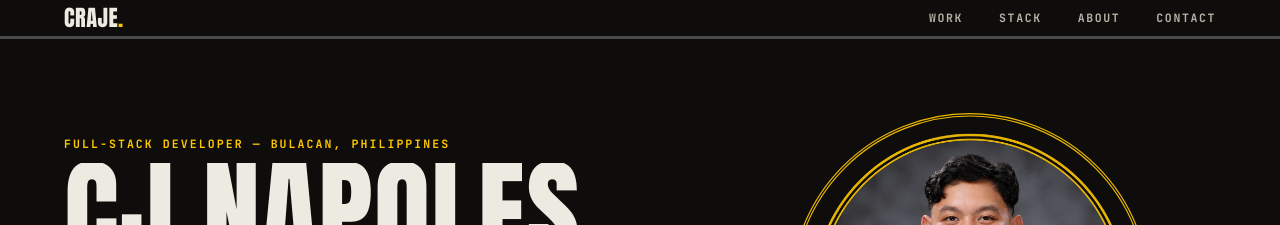
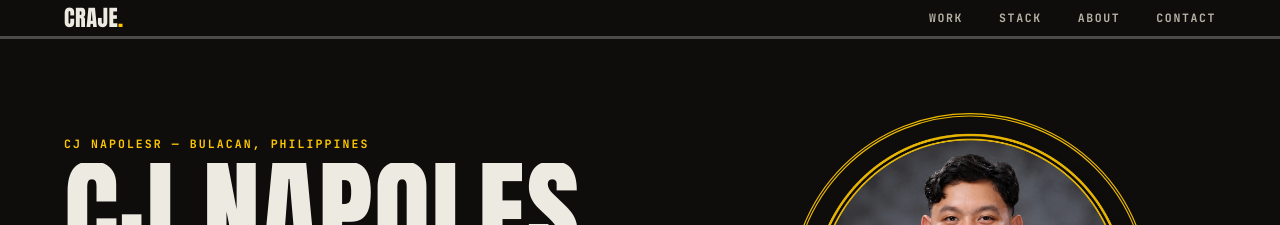
Before and after one commit to CrajeX/Portfolio, a React (Vite) app: page / in a window 1280 px wide. Shown: the top 225 px of the page. Built offline with nearby package versions, Linux system fonts and the light colour scheme.

Commit message:
first commit

```diff
--- a/src/data/portfolioData.js
+++ b/src/data/portfolioData.js
@@ -6,7 +6,7 @@
 
 export const profile = {
   name: "Craje",
-  role: "Full-Stack Developer",
+  role: "CJ NAPOLESr",
   location: "Bulacan, Philippines",
   tagline: "JEVIN REYES",
   subhead:
```
